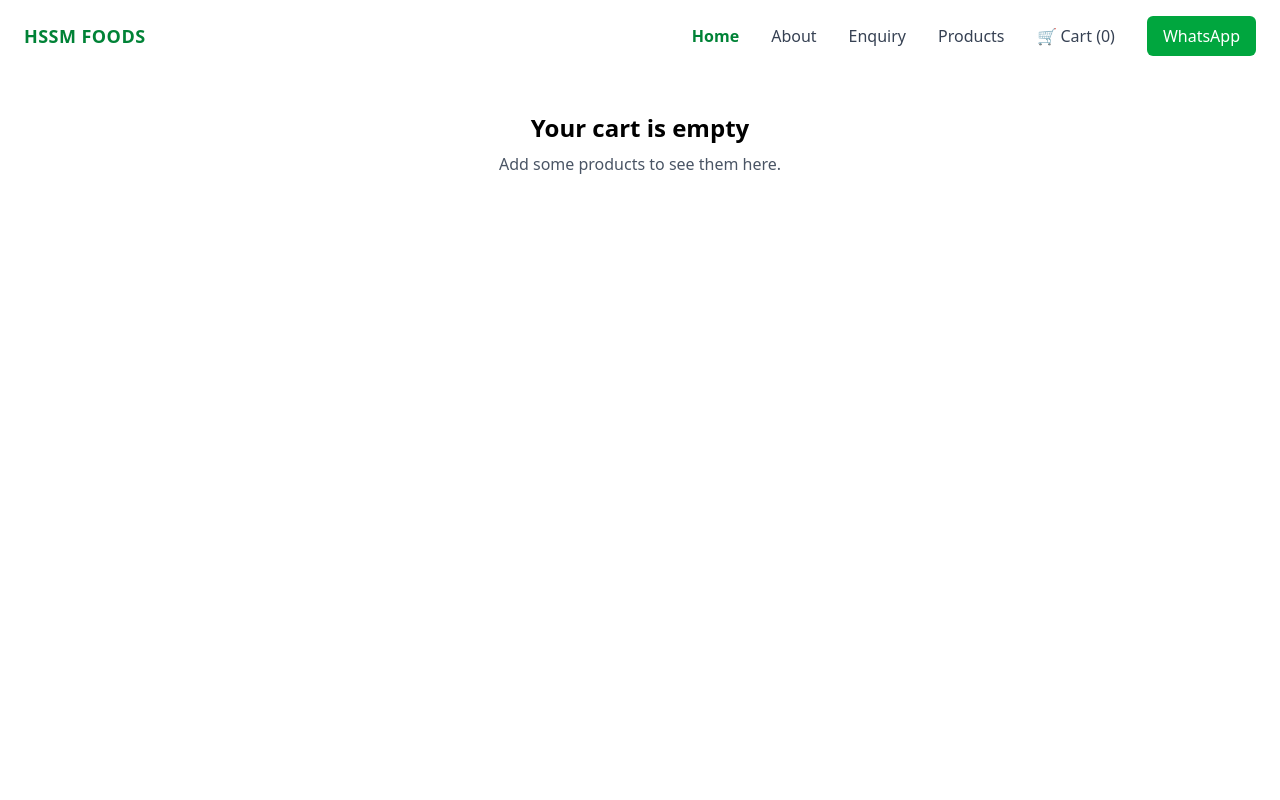
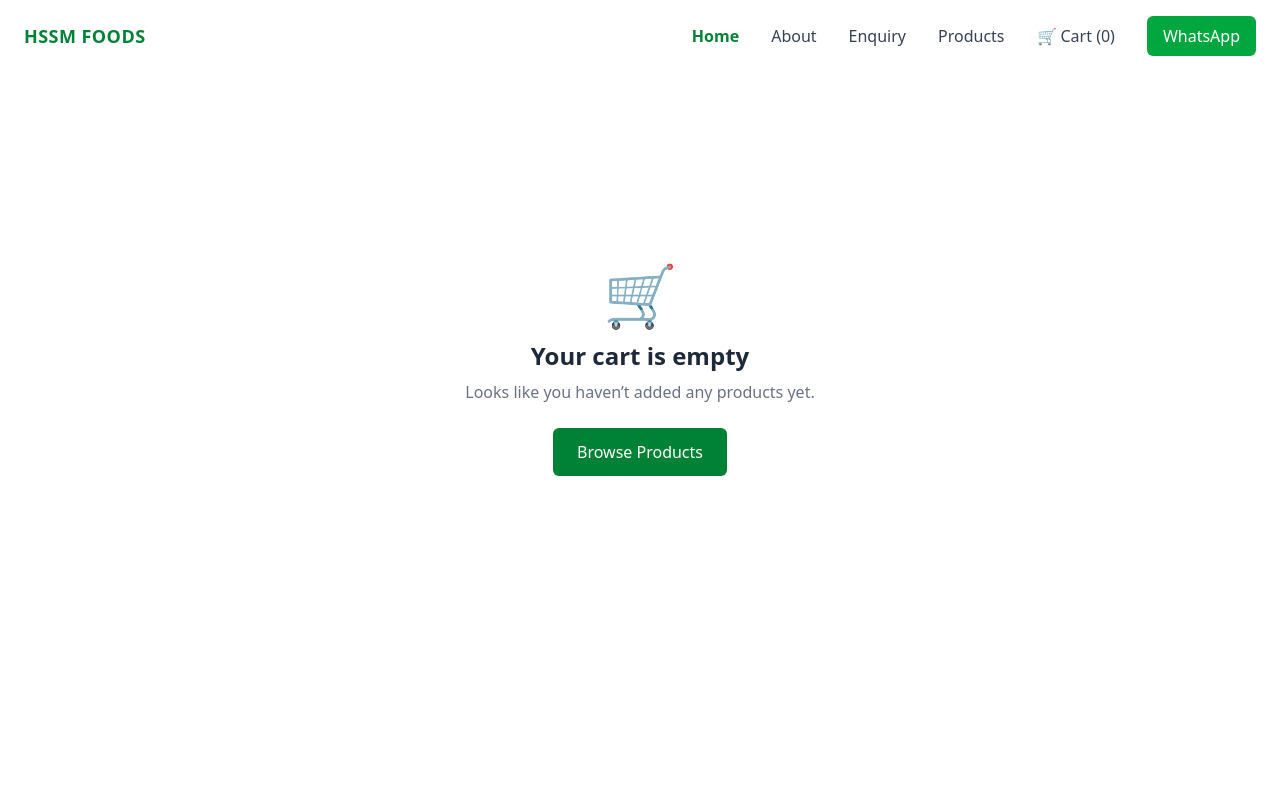
Before and after one commit to suman-kushwaha/makhana-frontend, a React (Vite) app: page /cart in a window 1280 px wide. Shown: the top 800 px of the page. Built offline with nearby package versions, Linux system fonts and the light colour scheme.

Commit message:
added cart functionality

```diff
--- a/package.json
+++ b/package.json
@@ -10,6 +10,7 @@
     "preview": "vite preview"
   },
   "dependencies": {
+    "lucide-react": "^0.561.0",
     "react": "^19.2.0",
     "react-dom": "^19.2.0",
     "react-router-dom": "^7.10.1"
--- a/src/component/Navbar.jsx
+++ b/src/component/Navbar.jsx
@@ -29,7 +29,7 @@ export default function Navbar() {
             className={`fixed top-0 w-full z-50 px-6 py-4 transition-all duration-300
         ${scrolled
                     ? "bg-white border-b border-gray-200"
-                    : "bg-white/70 backdrop-blur-sm"
+                    : "bg-white/70 backdrop-blur-sm "
                 }`}
         >
             <div className="max-w-7xl mx-auto flex justify-between items-center">
--- a/src/pages/Cart.jsx
+++ b/src/pages/Cart.jsx
@@ -1,7 +1,8 @@
 import { useCart } from "../context/CartContext"
-
+import { useNavigate } from "react-router-dom"
 export default function Cart() {
   const { cartItems, removeFromCart } = useCart()
+  const navigate = useNavigate()
 
   const total = cartItems.reduce(
     (sum, item) => sum + Number(item.price),
@@ -30,63 +31,98 @@ Total Amount: ₹${total}
     window.open(whatsappURL, "_blank")
   }
 
-
+  /* ================= EMPTY CART ================= */
   if (cartItems.length === 0) {
     return (
-      <div className="max-w-4xl mx-auto px-4 py-10 text-center">
-        <h2 className="text-2xl font-semibold">Your cart is empty</h2>
-        <p className="mt-2 text-gray-600">
-          Add some products to see them here.
+      <div className="pt-28">
+        <div className="max-w-4xl mx-auto px-4 py-20 text-center">
+          <div className="text-6xl mb-4">🛒</div>
+
+          <h2 className="text-2xl font-semibold text-gray-800">
+            Your cart is empty
+          </h2>
+
+          <p className="mt-2 text-gray-500">
+            Looks like you haven’t added any products yet.
           </p>
+
+          <button
+            onClick={() =>{
+              navigate("/")
+              setTimeout(()=>{
+                window.dispatchEvent(
+                new CustomEvent("scrollToSection", { detail: "products" })
+              )
+              },100)
+            }}
+               className="mt-6 bg-green-700 text-white px-6 py-3 rounded-md hover:bg-green-800 transition"
+          >
+            Browse Products
+          </button>
+        </div>
       </div>
     )
   }
 
+  /* ================= CART WITH ITEMS ================= */
   return (
-    <div>
-      <div className="max-w-4xl mx-auto px-4 py-10 ">
-        <h2 className="text-2xl font-bold mb-6">Your Cart</h2>
+    <div className="pt-28">
+      <div className="max-w-4xl mx-auto px-4 py-10">
+        <h2 className="text-2xl font-semibold mb-8">Your Cart</h2>
 
+        {/* Cart Items */}
         <div className="space-y-4">
           {cartItems.map((item, index) => (
             <div
               key={index}
-              className="flex items-center gap-4 border p-4 rounded-md"
+              className="flex items-center justify-between bg-white
+                         border border-gray-200 rounded-xl
+                         shadow-sm p-4"
             >
+              <div className="flex items-center gap-4">
                 <img
                   src={item.image}
                   alt={item.name}
-                className="w-20 h-20 object-cover rounded"
+                  className="w-20 h-20 object-cover rounded-md"
                 />
 
-              <div className="flex-1">
-                <h3 className="font-semibold">{item.name}</h3>
-                <p className="text-green-700 font-bold">₹{item.price}</p>
+                <div>
+                  <h3 className="font-medium text-gray-800">
+                    {item.name}
+                  </h3>
+                  <p className="text-sm text-gray-500">
+                    {item.weight}
+                  </p>
+                  <p className="text-green-700 font-semibold mt-1">
+                    ₹{item.price}
+                  </p>
+                </div>
+              </div>
 
-              </div>
               <button
                 onClick={() => removeFromCart(index)}
-                className="text-red-500 hover:text-red-700 text-xl"
+                className="text-red-500 hover:text-red-700 text-lg"
+                title="Remove item"
               >
-                ❌
+                Remove
               </button>
-
             </div>
           ))}
-          <div className="mt-8 border-t pt-4">
-            <div className="flex justify-between items-center text-lg font-semibold">
+        </div>
+
+        {/* Summary */}
+        <div className="mt-10 p-6 bg-gray-50 rounded-xl border border-gray-200">
+          <div className="flex justify-between items-center text-lg font-semibold mb-4">
             <span>Total</span>
             <span>₹{total}</span>
           </div>
 
           <button
             onClick={handleCheckout}
-              className="mt-4 w-full bg-green-700 text-white py-3 rounded-md hover:bg-green-800 transition"
+            className="w-full bg-green-700 text-white py-3 rounded-md hover:bg-green-800 transition"
           >
             Proceed to Checkout
           </button>
-          </div>
-
         </div>
       </div>
     </div>
--- a/src/pages/Home.jsx
+++ b/src/pages/Home.jsx
@@ -1,5 +1,6 @@
 import ProductCard from "../component/ProductCard"
 import { useState, useRef, useEffect } from "react"
+import { Leaf, Flame, Package, TestTube } from 'lucide-react'
 
 const products = [
   {
@@ -130,7 +131,8 @@ Mobile: ${mobile}
 Email: ${email}
   `
 
-  const whatsappURL = `https://wa.me/91XXXXXXXXXX?text=${encodeURIComponent(
+  const whatsappURL = `https://wa.me/919871437317+
+  +?ext=${encodeURIComponent(
     message
   )}`
 
@@ -208,6 +210,7 @@ Email: ${email}
               <div className="flex items-start gap-3">
                 <span className="bg-orange-100 text-green-700 p-2 rounded-md">✔</span>
                 <div>
+                  <Leaf className="text-green-600 mb-2" />
                   <p className="font-medium">100% Natural</p>
                   <p className="text-sm text-gray-500">No preservatives</p>
                 </div>
@@ -216,6 +219,7 @@ Email: ${email}
               <div className="flex items-start gap-3">
                 <span className="bg-green-100 text-green-700 p-2 rounded-md">🏭</span>
                 <div>
+                  <Package  className="text-orange-600 mb-2" />
                   <p className="font-medium">Hygienic Processing</p>
                   <p className="text-sm text-gray-500">Modern facilities</p>
                 </div>
@@ -224,6 +228,7 @@ Email: ${email}
               <div className="flex items-start gap-3">
                 <span className="bg-green-100 text-green-700 p-2 rounded-md">🌱</span>
                 <div>
+
                   <p className="font-medium">Sustainably Sourced</p>
                   <p className="text-sm text-gray-500">Support local farmers</p>
                 </div>
@@ -232,6 +237,7 @@ Email: ${email}
               <div className="flex items-start gap-3">
                 <span className="bg-orange-100 text-green-700 p-2 rounded-md">🧪</span>
                 <div>
+
                   <p className="font-medium">Lab Tested</p>
                   <p className="text-sm text-gray-500">Quality assured</p>
                 </div>
@@ -272,7 +278,7 @@ Email: ${email}
           <div className="grid grid-cols-1 sm:grid-cols-2 md:grid-cols-3 gap-6">
             {[
               {
-                title: "High in Protein",
+                title: "High in Protein ⚡",
                 desc: "Supports muscle growth and keeps you full longer.",
               },
               {
@@ -284,19 +290,23 @@ Email: ${email}
                 desc: "Safe for gluten-sensitive diets.",
               },
               {
-                title: "Low Glycemic Index",
+                title: "Low Glycemic Index ⚖️",
                 desc: "Helps manage blood sugar levels.",
               },
               {
-                title: "Vegan Friendly",
+                title: "Vegan Friendly 🌿",
                 desc: "Plant-based and suitable for vegan diets.",
+              },
+              {
+                title: "Brain booster 🧠",
+                desc: "High in antioxidants, improve memory",
               },
             ].map((item, index) => (
               <div
                 key={index}
                 className="bg-white border border-gray-200 rounded-xl p-6 hover:shadow-md transition shadow-lg shadow-black/10"
               >
-                <h3 className="font-semibold text-lg mb-2">
+                <h3 className="font-bold text-lg mb-2">
                   {item.title}
                 </h3>
                 <p className="text-gray-600 text-sm">
```
Also changed, not shown: 1 other file (tests, documents, lock files or other folders). Lines whose indentation alone changed are shown as unchanged.
